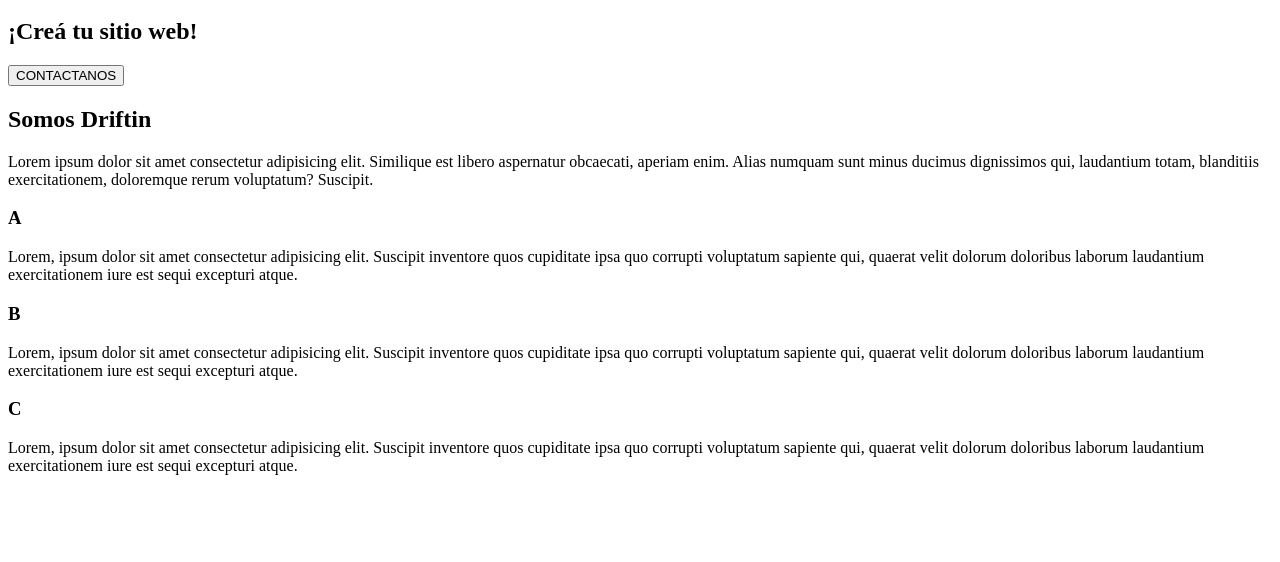
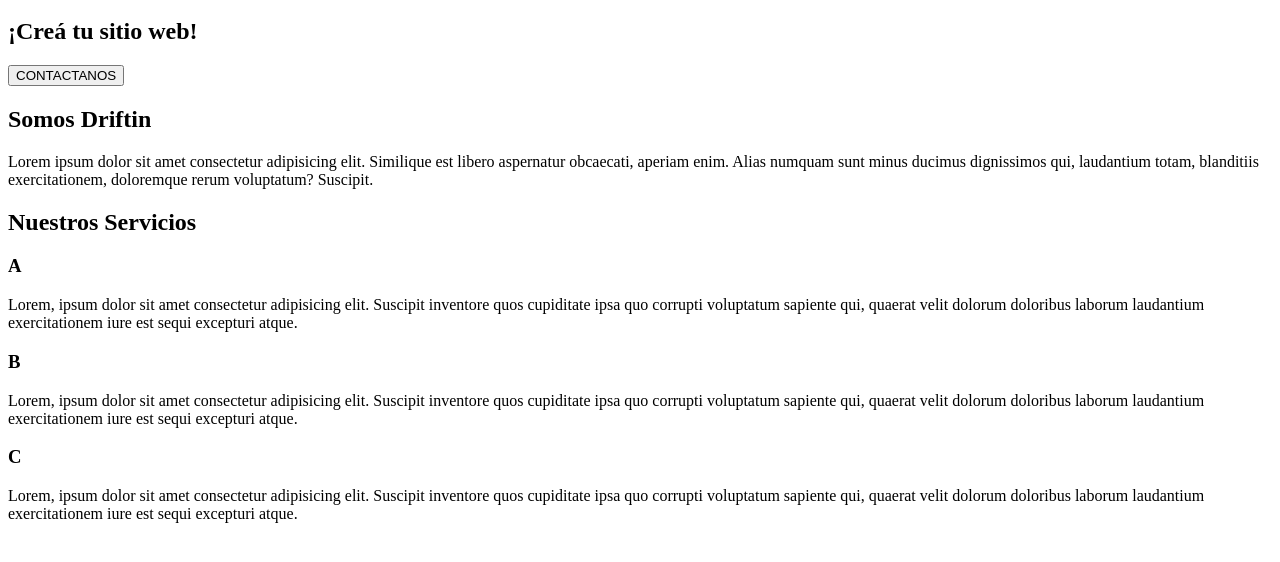
Before and after one commit to wikonarider/driftin-html-css, a plain HTML site: page index.html in a window 1280 px wide. Shown: the part 70-632 px from the top of the page. Drawn offline with Linux system fonts and the light colour scheme.

Commit message:
sections coments

```diff
--- a/index.html
+++ b/index.html
@@ -18,6 +18,7 @@
             </nav>
         </div>
     </header>
+        <!-- START HERO SECTION -->
     <section id="hero">
         <h1>¡Creá tu sitio web!</h1>
         <button>CONTACTANOS</button>
@@ -32,7 +33,10 @@
 
         </div>
     </section>
+        <!-- END HERO SECTION -->
+    <!-- START SERVICES SECTION -->
     <section id="nuestros-servicios">
+            <h2>Nuestros Servicios</h2>
             <div class="carta">
                 <h3>A</h3>
                 <p>Lorem, ipsum dolor sit amet consectetur adipisicing elit. Suscipit inventore quos cupiditate ipsa quo corrupti voluptatum sapiente qui, quaerat velit dolorum doloribus laborum laudantium exercitationem iure est sequi excepturi atque.</p>
@@ -46,5 +50,6 @@
                 <p>Lorem, ipsum dolor sit amet consectetur adipisicing elit. Suscipit inventore quos cupiditate ipsa quo corrupti voluptatum sapiente qui, quaerat velit dolorum doloribus laborum laudantium exercitationem iure est sequi excepturi atque.</p>
             </div>
         </section>
+          <!-- END SERVICES SECTION -->
 </body>
 </html>
```
Lines whose indentation alone changed are shown as unchanged.
